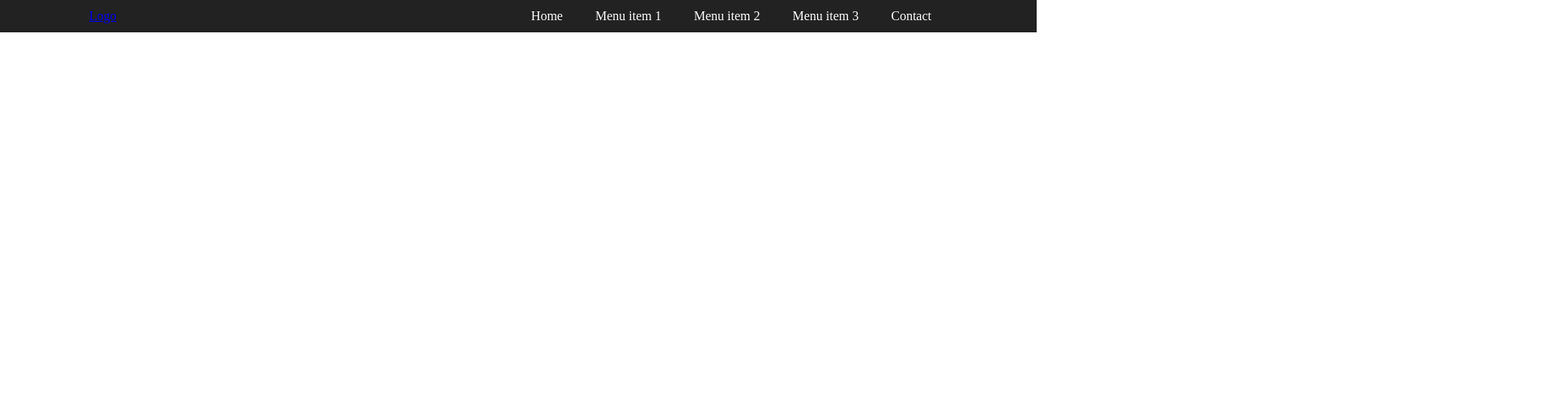
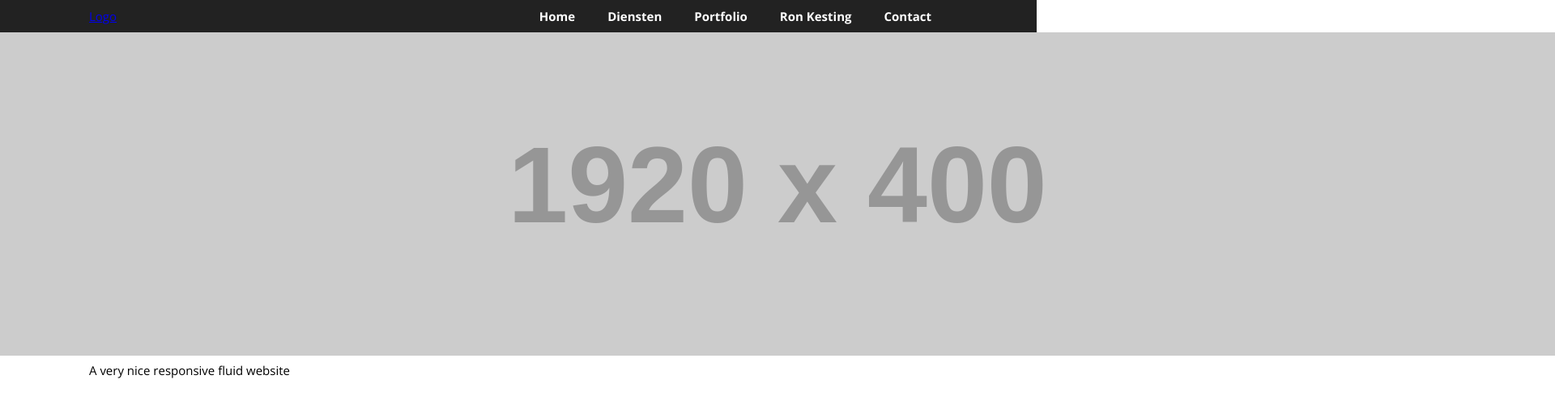
Before and after one commit to ronkesting/ronkesting.github.io, a website: page index.html in a window 1280 px wide. Shown: the whole page at 81% size, 1920 px wide, since content can reach past the window. Drawn offline with nearby package versions, Linux system fonts and the light colour scheme; placeholder pictures from the web are drawn by us.

Commit message:
build more on index

```diff
--- a/index.html
+++ b/index.html
@@ -14,6 +14,8 @@
 	<link href="https://cdnjs.cloudflare.com/ajax/libs/meyer-reset/2.0/reset.min.css" rel="stylesheet" type="text/css" />
 	<link href="/dist/styles/style.min.css" rel="stylesheet" type="text/css" />
 
+	<link href='http://fonts.googleapis.com/css?family=Open+Sans:400italic,400,700' rel='stylesheet' type='text/css'>
+
 	<script type="text/javascript" src="https://ajax.googleapis.com/ajax/libs/jquery/1.11.1/jquery.min.js"></script>
 </head>
 <body>
@@ -22,17 +24,25 @@
 			<a id="logo" href="/">Logo</a>
 			<ul id="menu">
 				<li><a href="/">Home</a></li>
-				<li><a href="/">Menu item 1</a></li>
-				<li><a href="/">Menu item 2</a></li>
-				<li><a href="/">Menu item 3</a></li>
+				<li><a href="/">Diensten</a></li>
+				<li><a href="/">Portfolio</a></li>
+				<li><a href="/">Ron Kesting</a></li>
 				<li><a href="/">Contact</a></li>
 			</ul>
 		</div>
 	</div>
-	<div id="slideshow"></div>
+	<div id="slideshow">
+		<img src="http://placehold.it/1920x400">
+	</div>
 	<div id="container">
 		<div class="wrapper">
-
+			<h1>A very nice responsive fluid website</h1>
+			<p></p>
+			<div class="row">
+				<div class="col"></div>
+				<div class="col"></div>
+				<div class="col"></div>
+			</div>
 		</div>
 	</div>
 </body>
--- a/src/styles/style.scss
+++ b/src/styles/style.scss
@@ -1,7 +1,7 @@
 $primary-color: #222;
 
 body {
-
+	font: 15px/24px 'Open Sans', sans-serif;
 }
 
 #top {
@@ -11,7 +11,8 @@ body {
     line-height:40px;
 }
 .wrapper {
-    width:1060px;
+    max-width:1060px;
+	width:90%;
     margin:0 auto;
 }
 #logo {
@@ -29,6 +30,7 @@ ul#menu {
 		a {
 			text-decoration:none;
 			color:#fff;
+			font-weight:bold;
 		}
 	}
 }
```
Also changed, not shown: dist/styles/style.css, dist/styles/style.min.css.
